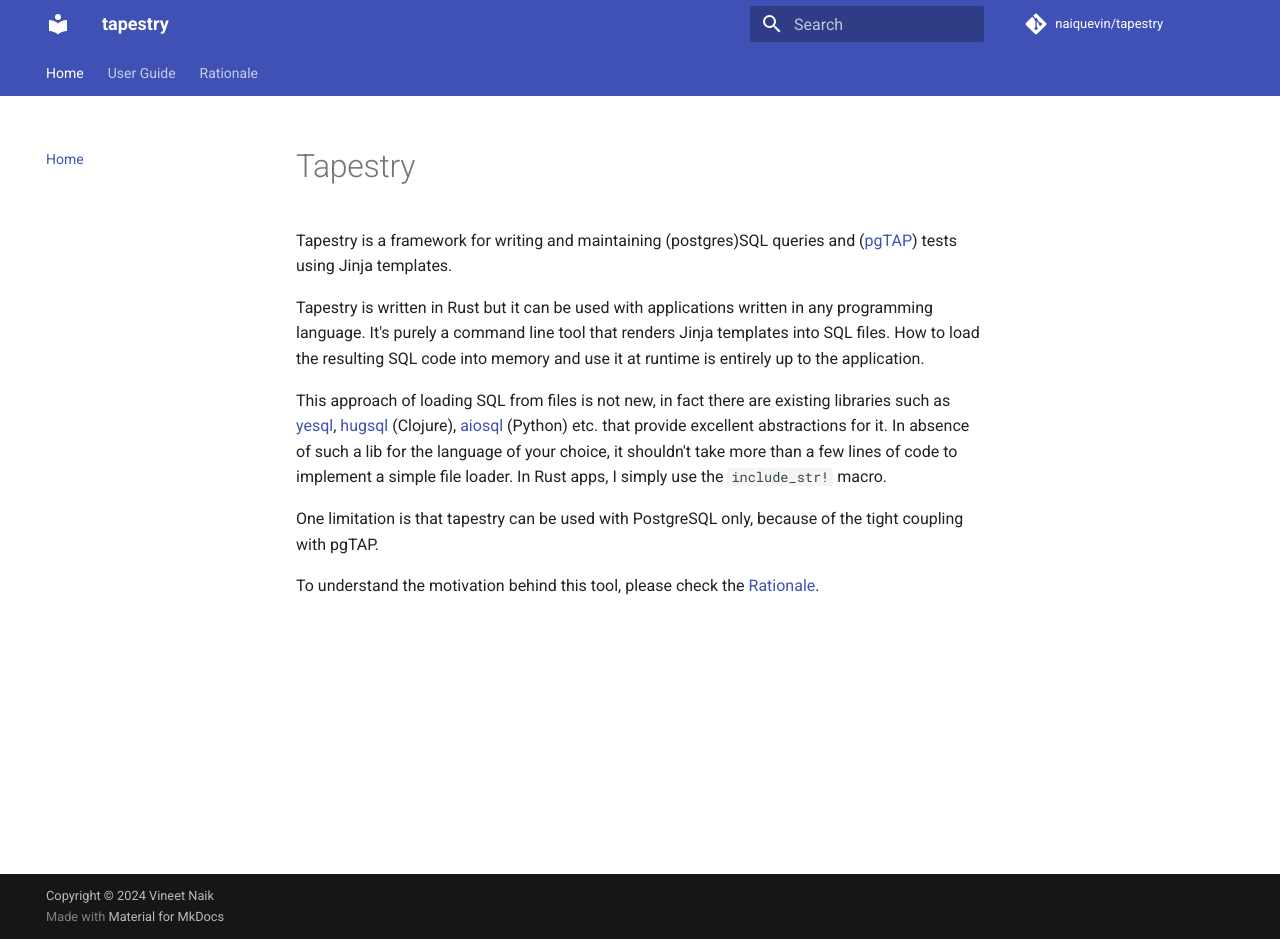
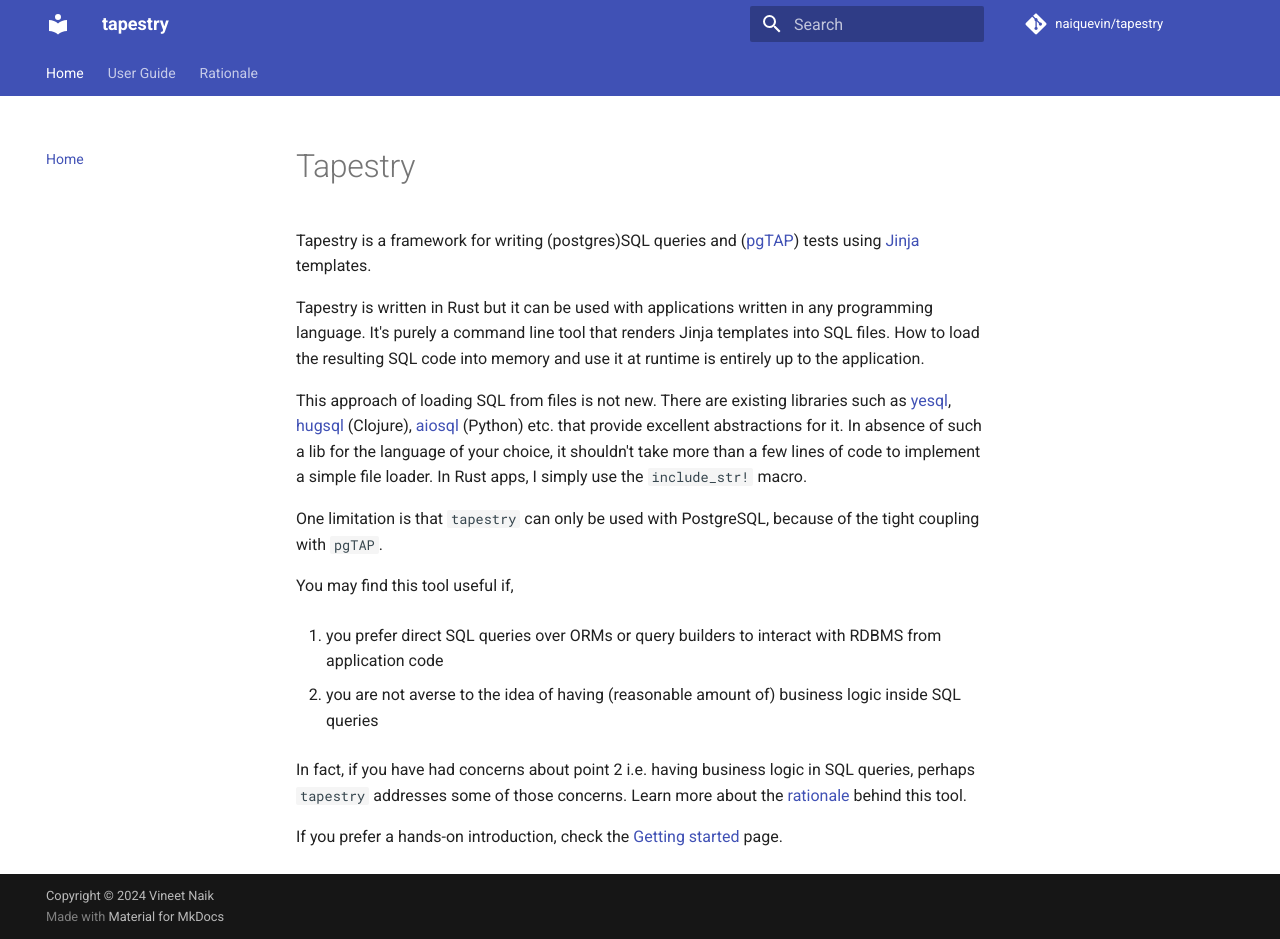
Before and after one commit to naiquevin/tapestry, an MkDocs documentation site: the page built from docs/index.md, in a window 1280 px wide and 939 px high. Built offline with MkDocs 1.6.1 and Material for MkDocs 9.7.7, drawn with Linux system fonts in a browser that asks for light colours; comment, search, counter and statistics services are not loaded.

```diff
--- a/docs/index.md
+++ b/docs/index.md
@@ -1,7 +1,8 @@
 # Tapestry
 
-Tapestry is a framework for writing and maintaining (postgres)SQL
-queries and ([pgTAP](https://pgtap.org/)) tests using Jinja templates.
+Tapestry is a framework for writing (postgres)SQL queries and
+([pgTAP](https://pgtap.org/)) tests using
+[Jinja](https://github.com/mitsuhiko/minijinja) templates.
 
 Tapestry is written in Rust but it can be used with applications
 written in any programming language. It's purely a command line tool
@@ -19,8 +19,21 @@ the language of your choice, it shouldn't take more than a few lines
 of code to implement a simple file loader. In Rust apps, I simply use
 the `include_str!` macro.
 
-One limitation is that tapestry can be used with PostgreSQL only,
-because of the tight coupling with pgTAP.
+One limitation is that `tapestry` can only be used with PostgreSQL,
+because of the tight coupling with `pgTAP`.
 
-To understand the motivation behind this tool, please check the
-[Rationale](rationale.md).
+You may find this tool useful if,
+
+1. you prefer direct SQL queries over ORMs or query builders to
+   interact with RDBMS from application code
+
+2. you are not averse to the idea of having (reasonable amount of)
+   business logic inside SQL queries
+
+In fact, if you have had concerns about point 2 i.e. having business
+logic in SQL queries, perhaps `tapestry` addresses some of those
+concerns. Learn more about the [rationale](rationale.md) behind this
+tool.
+
+If you prefer a hands-on introduction, check the [Getting
+started](user-guide/getting-started.md) page.
```
Also changed, not shown: other parts of docs/index.md (+2 -3 lines), README.md (+33 -20 lines).
